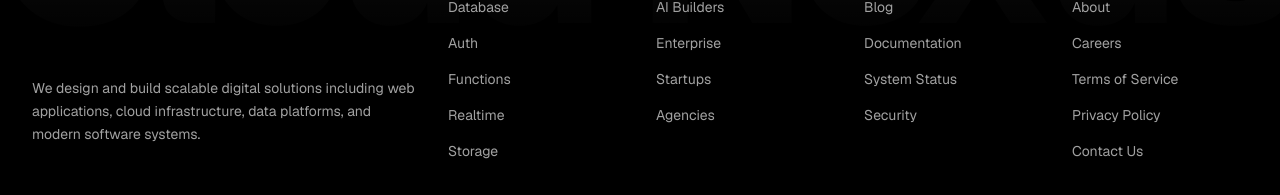
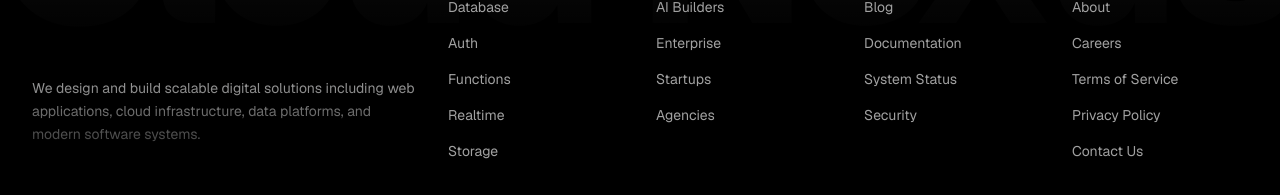
Before and after one commit to CloudNexus-Org/CN-Web-Frontend, a Next.js app: page / in a window 1280 px wide. Shown: the part 3886-4081 px from the top of the page. Built offline with nearby package versions, Linux system fonts and the light colour scheme.

Commit message:
fix: shading

```diff
--- a/components/footer/footer.tsx
+++ b/components/footer/footer.tsx
@@ -27,7 +27,7 @@ export function Footer() {
                 <img src="/asset/cn-icon.png" alt="Cloud Nexus Logo" className="object-contain" />
               </div>
             </Link> */}
-            <p className="mt-30 text-sm leading-relaxed text-neutral-400 max-w-sm">
+            <p className="mt-30 text-sm leading-relaxed text-transparent bg-clip-text bg-gradient-to-b from-neutral-400 to-neutral-700 max-w-sm">
               We design and build scalable digital solutions including web applications,
               cloud infrastructure, data platforms, and modern software systems.
             </p>
```
